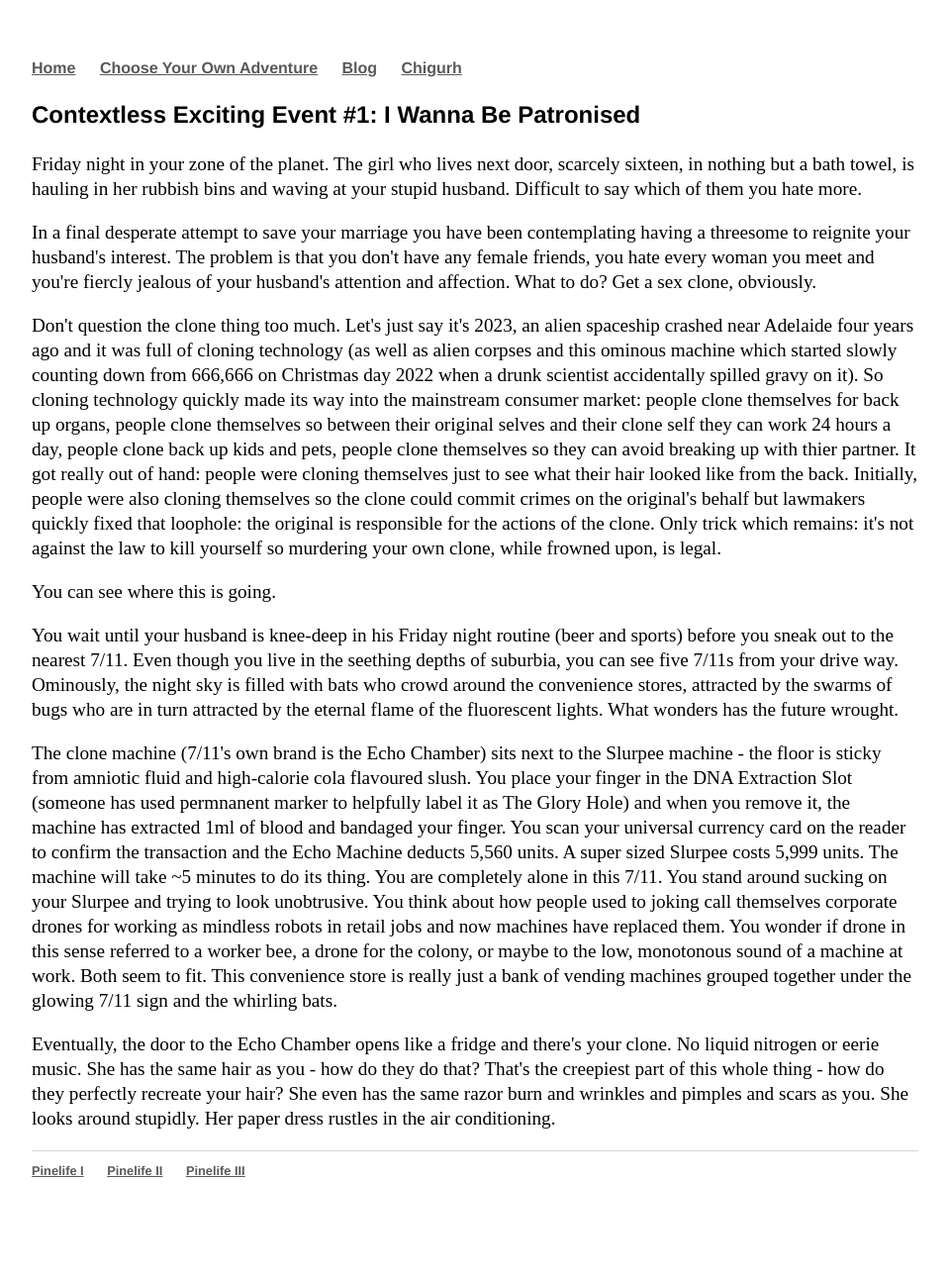
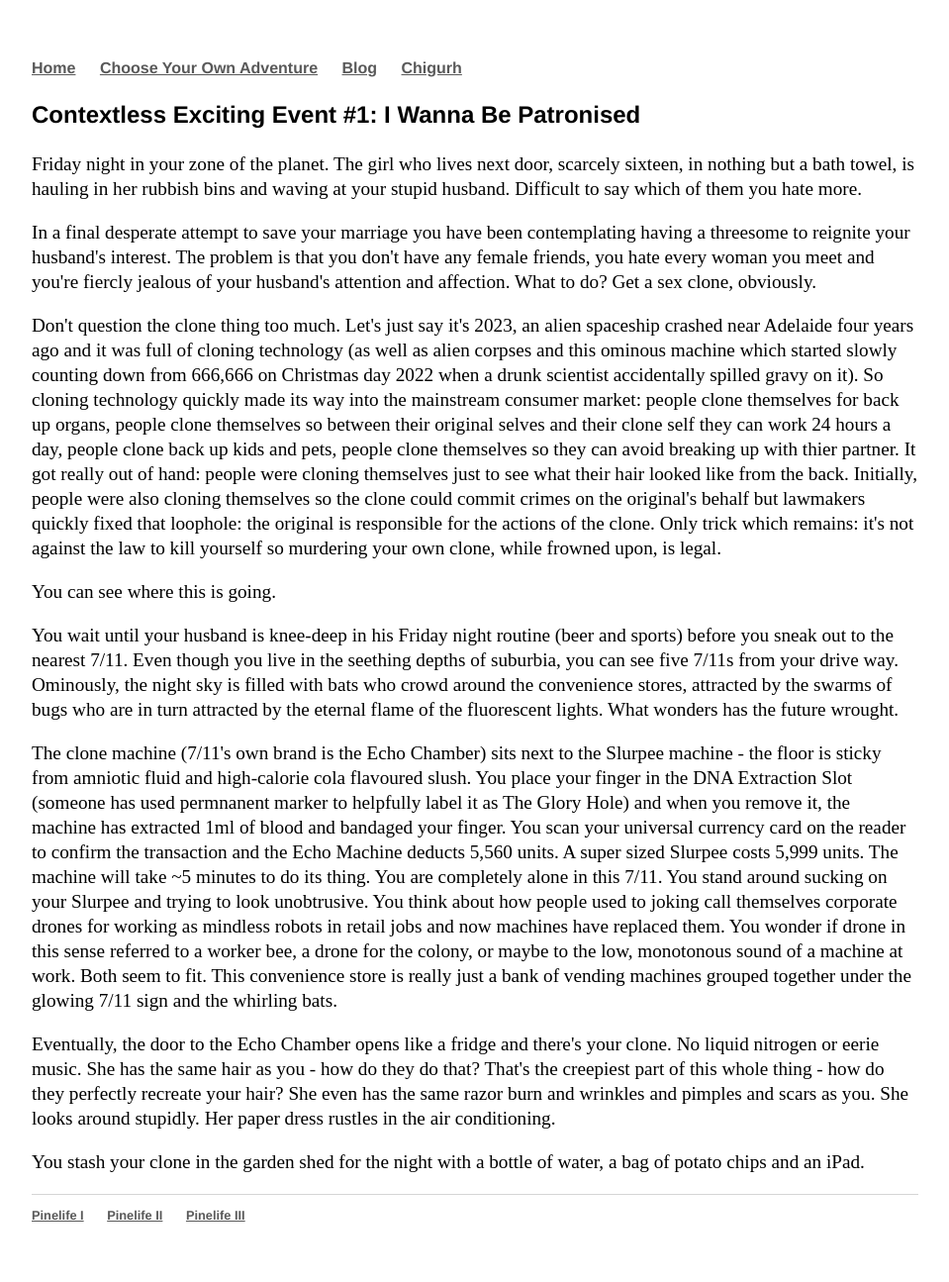
Before and after one commit to Pinelife/pinelife.github.io, a Jekyll site: the page built from Hellhole/excitingevent1.html, in a window 1280 px wide. Shown: the whole page at 99% size, without its empty margins (160-1119 px from the left). Built offline with Jekyll 4.4.1, drawn with Linux system fonts in a browser that asks for light colours; before the commit the page ends 1250 px from its top, so only the background shows below that.

Commit message:
Create excitingevent1.html

```diff
--- a/Hellhole/excitingevent1.html
+++ b/Hellhole/excitingevent1.html
@@ -45,3 +45,6 @@ Don't question the clone thing too much. Let's just say it's 2023, an alien spac
   hair as you - how do they do that? That's the creepiest part of this whole thing - how do they perfectly recreate your hair? She even has the same
   razor burn and wrinkles and pimples and scars as you. She looks around stupidly. Her paper dress rustles in the air conditioning.
 </p>
+<p>
+  You stash your clone in the garden shed for the night with a bottle of water, a bag of potato chips and an iPad.
+</p>
```
